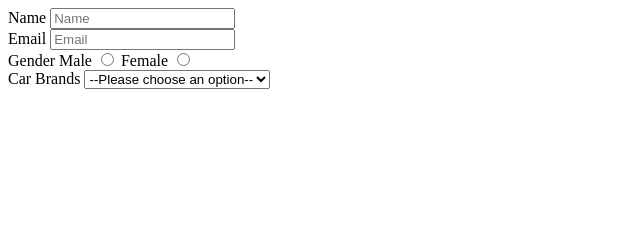
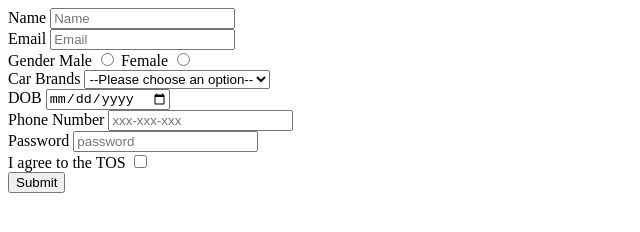
Before and after one commit to acciojob/signup-form-car-salman9011, a website: page main.html in a window 1280 px wide. Shown: the whole page, without its empty margins (0-640 px from the left). Drawn offline with Linux system fonts and the light colour scheme.

Commit message:
created a submission

```diff
--- a/main.html
+++ b/main.html
@@ -29,13 +29,20 @@
 			<option value="TATA" >TATA</option>
 			<option value="TATA" >SUZUKI</option>
 			<option value="TATA" >MAHINDRA</option>
+		</select><br>
 
 		<label for="dob">DOB</label>
-			<option value="TATA" >TATA</option>
-		<label for="name">DOB</label>
-		<label for="name">Phone Number</label>
-		<label for="name">Password</label>
-		<label for="name">I agree to the TOS</label>
+		<input type="date" required  id="dob" placeholder="DOB"><br>
+
+		<label for="tel">Phone Number</label>
+		<input type="number" required  id="tel" placeholder="xxx-xxx-xxx"><br>
+
+		<label for="password">Password</label>
+		<input type="password" required  id=password placeholder="password"><br>
+		<label for="tos">I agree to the TOS</label>
+		<input type="checkbox" required  id="tos"><br>
+		<button type="submit">Submit</button>
+
 
 
  </form>
```
